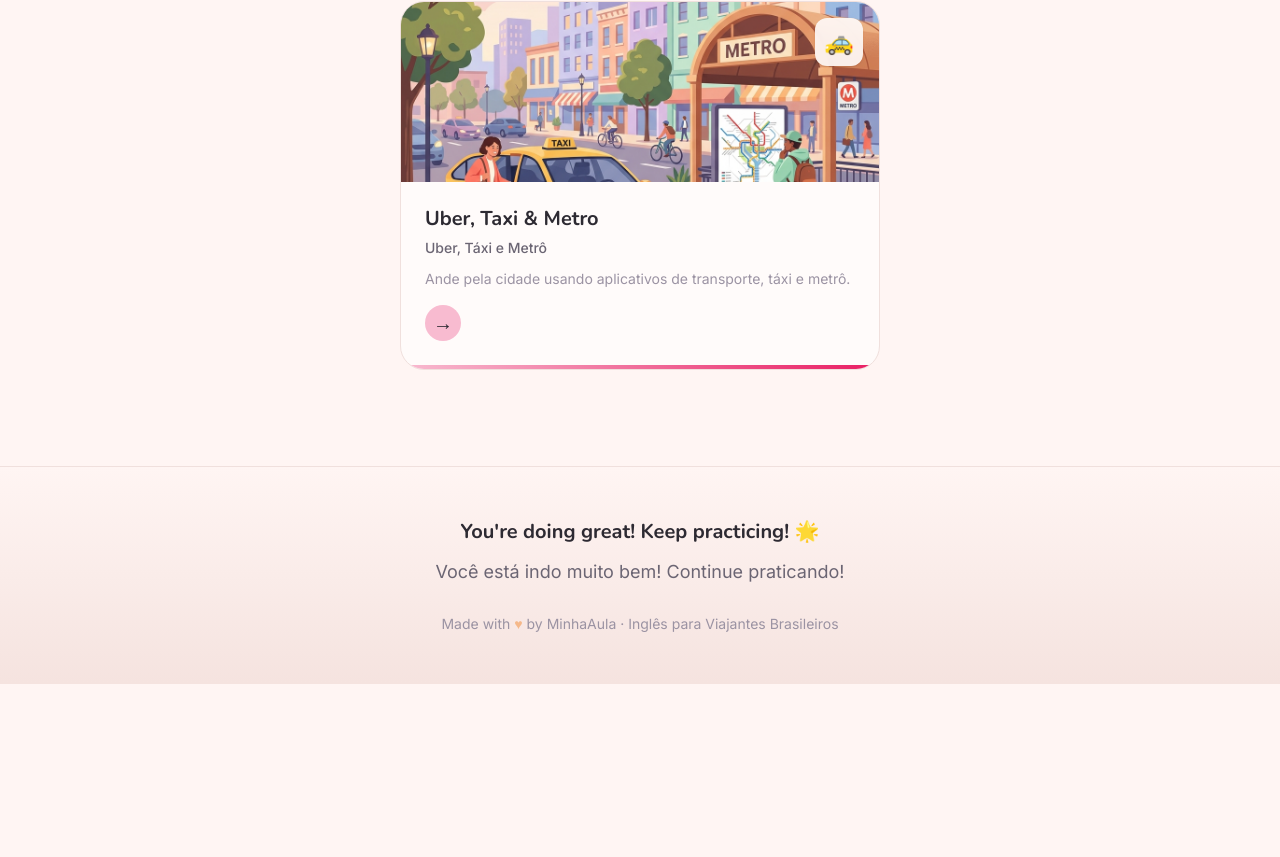
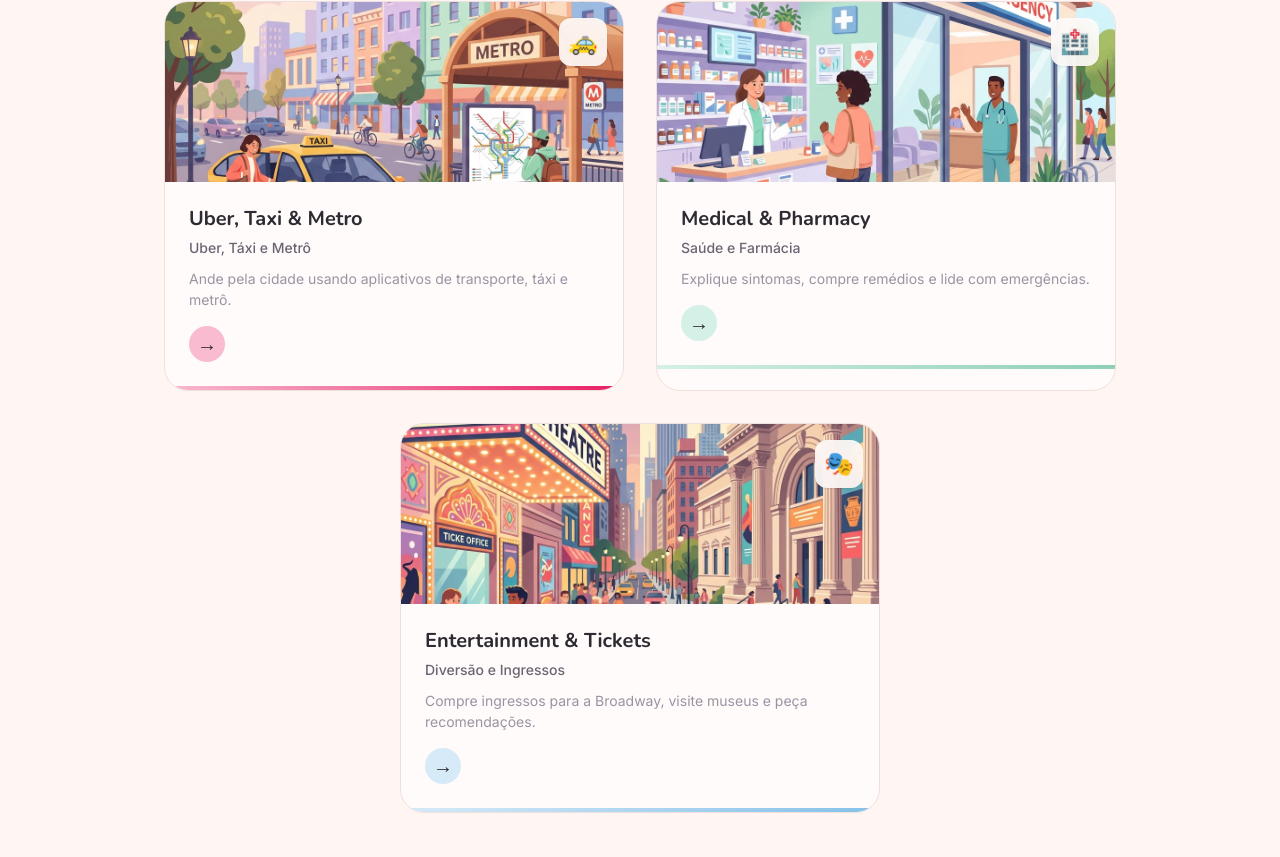
Before and after one commit to mantolatv-cmyk/missmonica, a Next.js app: page / in a window 1280 px wide. Shown: the part 2023-2880 px from the top of the page. Before the commit the page ends 2707 px from the top, so only its background shows below. Built offline with nearby package versions, Linux system fonts and the light colour scheme.

Commit message:
feat: add Medical & Pharmacy and Entertainment & Tickets modules

```diff
--- a/app/api/progress/route.ts
+++ b/app/api/progress/route.ts
@@ -22,6 +22,8 @@
       restaurant: progressStore.filter(p => p.scenarioId === 'restaurant'),
       directions: progressStore.filter(p => p.scenarioId === 'directions'),
       transport: progressStore.filter(p => p.scenarioId === 'transport'),
+      medical: progressStore.filter(p => p.scenarioId === 'medical'),
+      entertainment: progressStore.filter(p => p.scenarioId === 'entertainment'),
     },
   };
 
--- a/components/ScenarioCard.module.css
+++ b/components/ScenarioCard.module.css
@@ -20,6 +20,8 @@
 .card:nth-child(5) { animation-delay: 500ms; }
 .card:nth-child(6) { animation-delay: 600ms; }
 .card:nth-child(7) { animation-delay: 700ms; }
+.card:nth-child(8) { animation-delay: 800ms; }
+.card:nth-child(9) { animation-delay: 900ms; }
 
 /* Color variants for glow */
 .card.lavender:hover { box-shadow: var(--shadow-glow-lavender); }
--- a/data/scenarios.ts
+++ b/data/scenarios.ts
@@ -336,4 +336,114 @@
       contentPt: "Nos EUA, é comum dar gorjeta de 15-20% da tarifa para motoristas de Uber e táxi. Muitos apps permitem adicionar a gorjeta diretamente no aplicativo após a corrida. No metrô, fique à direita nas escadas rolantes para que pessoas com pressa possam passar pela esquerda!",
     },
   },
+  {
+    id: 'medical',
+    title: 'Medical & Pharmacy',
+    titlePt: 'Saúde e Farmácia',
+    description: 'Explain symptoms, buy medicine, and handle medical emergencies.',
+    descriptionPt: 'Explique sintomas, compre remédios e lide com emergências.',
+    icon: '🏥',
+    color: 'mint',
+    imagePath: '/images/medical_scene.png',
+    dialogues: [],
+    dialogueSets: [
+      {
+        title: 'At the Pharmacy',
+        titlePt: 'Na Farmácia',
+        icon: '💊',
+        dialogues: [
+          { speaker: 'student', english: "Hi, I'm not feeling well. I have a headache.", portuguese: "Oi, não estou me sentindo bem. Estou com dor de cabeça." },
+          { speaker: 'local', english: "I'm sorry to hear that. Do you have a fever too?", portuguese: "Sinto muito por ouvir isso. Você também tem febre?" },
+          { speaker: 'student', english: "No, just a headache and a sore throat.", portuguese: "Não, só dor de cabeça e dor de garganta." },
+          { speaker: 'local', english: "I recommend this pain reliever. Take one pill every six hours.", portuguese: "Eu recomendo este analgésico. Tome um comprimido a cada seis horas." },
+          { speaker: 'student', english: "Is this safe to take with food?", portuguese: "É seguro tomar com comida?" },
+          { speaker: 'local', english: "Yes, it's better to take it after a meal.", portuguese: "Sim, é melhor tomar depois de uma refeição." },
+        ],
+      },
+      {
+        title: 'Medical Emergency',
+        titlePt: 'Emergência Médica',
+        icon: '🚑',
+        dialogues: [
+          { speaker: 'student', english: "Excuse me, I need help! It's an emergency!", portuguese: "Com licença, eu preciso de ajuda! É uma emergência!" },
+          { speaker: 'local', english: "What happened? Are you hurt?", portuguese: "O que aconteceu? Você está machucado?" },
+          { speaker: 'student', english: "My friend fell down and can't breathe well.", portuguese: "Minha amiga caiu e não está conseguindo respirar bem." },
+          { speaker: 'local', english: "Stay calm. I'm calling 911 right now.", portuguese: "Fique calmo. Estou ligando para o 911 agora mesmo." },
+          { speaker: 'student', english: "Where is the nearest hospital?", portuguese: "Onde fica o hospital mais próximo?" },
+          { speaker: 'local', english: "It's just two blocks away. The ambulance is coming.", portuguese: "Fica a apenas dois quarteirões. A ambulância está chegando." },
+        ],
+      },
+    ],
+    vocabulary: [
+      { english: "Headache", portuguese: "Dor de cabeça" },
+      { english: "Sore throat", portuguese: "Dor de garganta" },
+      { english: "Fever", portuguese: "Febre" },
+      { english: "Pain reliever", portuguese: "Analgésico" },
+      { english: "Emergency", portuguese: "Emergência" },
+      { english: "Appointment", portuguese: "Consulta / Compromisso" },
+      { english: "Prescription", portuguese: "Receita médica" },
+      { english: "Insurance", portuguese: "Seguro saúde" },
+    ],
+    culturalTip: {
+      title: "Cultural Tip",
+      titlePt: "Dica Cultural",
+      content: "Medical care in the US is very expensive. Always travel with health insurance! For minor issues, look for an 'Urgent Care' clinic instead of the 'Emergency Room' (ER) to save time and money. Dial 911 only for life-threatening emergencies.",
+      contentPt: "O atendimento médico nos EUA é muito caro. Sempre viaje com seguro saúde! Para problemas menores, procure uma clínica de 'Urgent Care' em vez do 'Emergency Room' (ER) para economizar tempo e dinheiro. Ligue para 911 apenas para emergências graves.",
+    },
+  },
+  {
+    id: 'entertainment',
+    title: 'Entertainment & Tickets',
+    titlePt: 'Diversão e Ingressos',
+    description: 'Buy tickets for Broadway, visit museums, and ask for local recommendations.',
+    descriptionPt: 'Compre ingressos para a Broadway, visite museus e peça recomendações.',
+    icon: '🎭',
+    color: 'sky',
+    imagePath: '/images/entertainment_scene.png',
+    dialogues: [],
+    dialogueSets: [
+      {
+        title: 'Broadway Tickets',
+        titlePt: 'Ingressos Broadway',
+        icon: '🎟️',
+        dialogues: [
+          { speaker: 'student', english: "Hi! I'd like two tickets for the 7 PM show, please.", portuguese: "Oi! Eu gostaria de dois ingressos para o show das 19h, por favor." },
+          { speaker: 'local', english: "We have seats in the Orchestra or the Mezzanine. Which do you prefer?", portuguese: "Temos assentos na Orquestra ou no Mezzanine. Qual você prefere?" },
+          { speaker: 'student', english: "What's the difference in price?", portuguese: "Qual a diferença de preço?" },
+          { speaker: 'local', english: "Orchestra is $150 and Mezzanine is $95.", portuguese: "Orquestra é $150 e Mezzanine é $95." },
+          { speaker: 'student', english: "I'll take the Mezzanine, please.", portuguese: "Vou querer o Mezzanine, por favor." },
+          { speaker: 'local', english: "Great choice! Here are your tickets. Enjoy the show!", portuguese: "Ótima escolha! Aqui estão seus ingressos. Aproveite o show!" },
+        ],
+      },
+      {
+        title: 'Asking for Tips',
+        titlePt: 'Pedindo Dicas',
+        icon: '📍',
+        dialogues: [
+          { speaker: 'student', english: "Excuse me, what is the best museum to visit near here?", portuguese: "Com licença, qual é o melhor museu para visitar perto daqui?" },
+          { speaker: 'local', english: "The MET is amazing! You should definitely go there.", portuguese: "O MET é incrível! Você definitivamente deveria ir lá." },
+          { speaker: 'student', english: "Is it open today?", portuguese: "Está aberto hoje?" },
+          { speaker: 'local', english: "Yes, they open at 10 AM. You should buy tickets online.", portuguese: "Sim, eles abrem às 10h. Você deveria comprar os ingressos online." },
+          { speaker: 'student', english: "Thank you! Do you have any restaurant recommendations?", portuguese: "Obrigada! Você tem alguma recomendação de restaurante?" },
+          { speaker: 'local', english: "There's a great Italian place around the corner.", portuguese: "Tem um lugar italiano ótimo virando a esquina." },
+        ],
+      },
+    ],
+    vocabulary: [
+      { english: "Tickets", portuguese: "Ingressos" },
+      { english: "Show", portuguese: "Espetáculo / Show" },
+      { english: "Box office", portuguese: "Bilheteria" },
+      { english: "Recommendation", portuguese: "Recomendação" },
+      { english: "Sold out", portuguese: "Esgotado" },
+      { english: "Entrance", portuguese: "Entrada" },
+      { english: "Performance", portuguese: "Apresentação" },
+      { english: "Souvenir", portuguese: "Lembrancinha" },
+    ],
+    culturalTip: {
+      title: "Cultural Tip",
+      titlePt: "Dica Cultural",
+      content: "For Broadway shows, you can find discounted tickets at the 'TKTS' booths in Times Square. At many museums, like the MET, you might see 'suggested admission', but most tourists pay the full price. Always check if a reservation is needed!",
+      contentPt: "Para shows da Broadway, você pode encontrar ingressos com desconto nos guichês 'TKTS' na Times Square. Em muitos museus, como o MET, você pode ver 'entrada sugerida', mas a maioria dos turistas paga o preço total. Sempre verifique se é necessário fazer reserva!",
+    },
+  },
 ];
```
Also changed, not shown: public/images/entertainment_scene.png (added), public/images/medical_scene.png (added).
